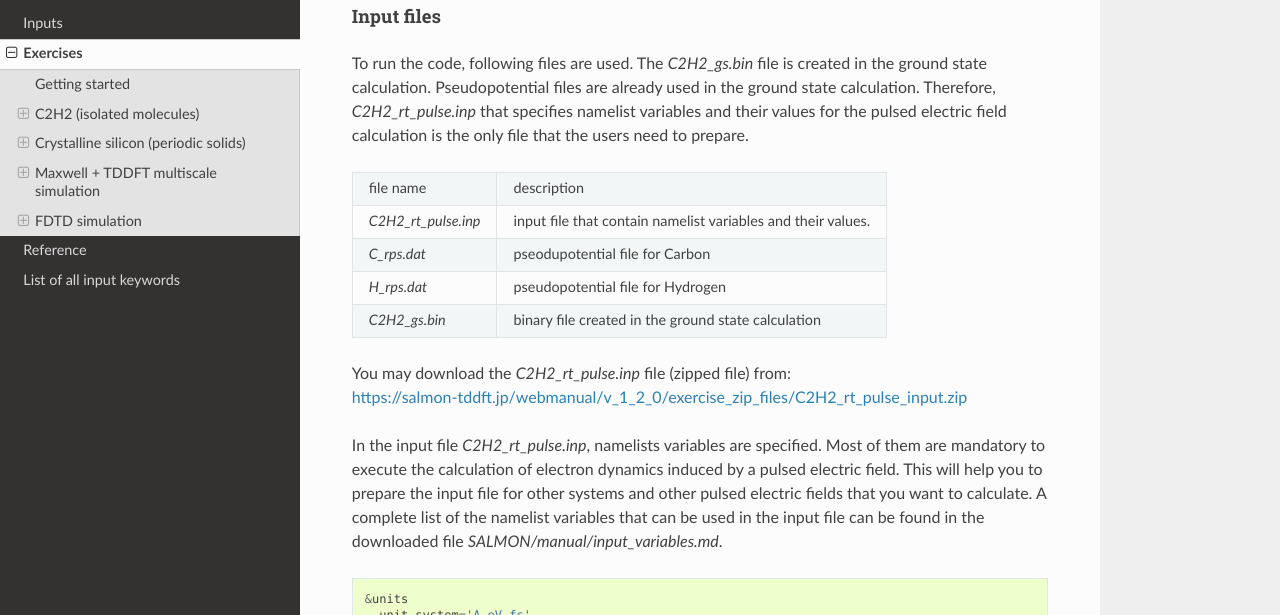
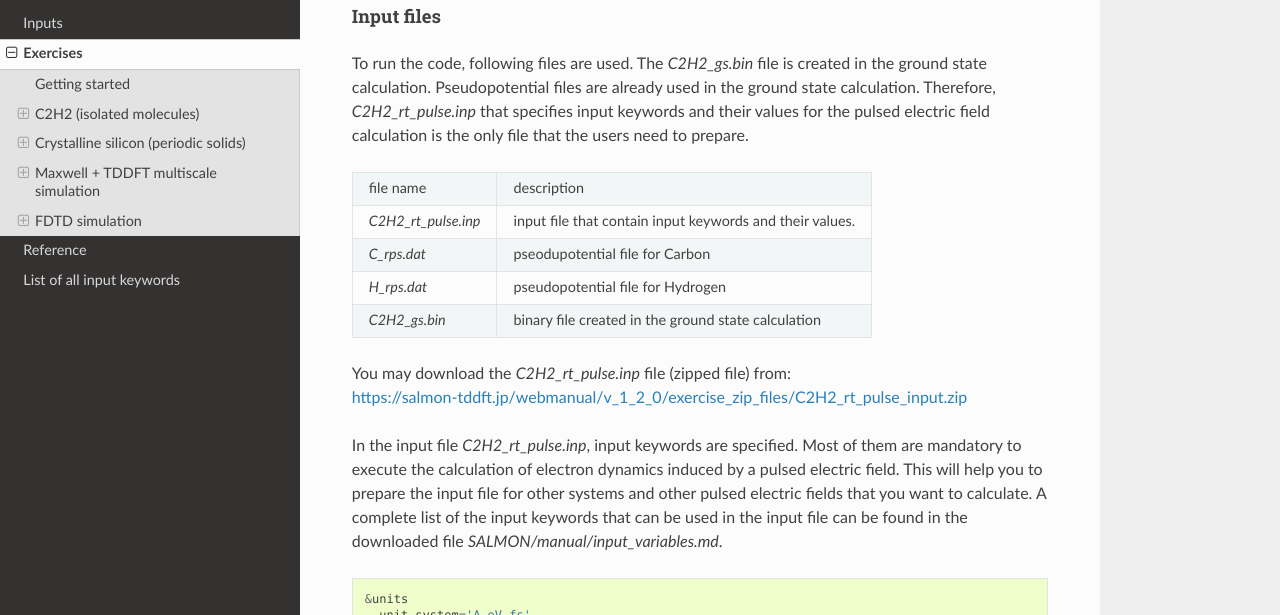
Before and after one commit to SALMON-TDDFT/SALMON-DOCS, a Sphinx documentation site: the page built from source/exercises.rst, in a window 1280 px wide and 1400 px high, scrolled down 15515 px. Shown: the part 156-771 px from the top of the window. Built offline with Sphinx 7.4.7 and the Read the Docs theme 2.0.0, drawn with Linux system fonts in a browser that asks for light colours; formulas are drawn with MathJax 3; some of the changed text lies outside the part shown.

Commit message:
Update exercises.rst

```diff
--- a/source/exercises.rst
+++ b/source/exercises.rst
@@ -19,7 +19,7 @@ and :any:`install-and-run`.
 As described in :any:`install-and-run`, you are required
 to prepare at least an input file and pseudopotential files to run
 SALMON. In the following, we present input files for several sample
-calculations and provide a brief explanation of the namelist variables
+calculations and provide a brief explanation of the input keywords
 that appear in the input files. You may modify the input files to
 execute for your own calculations. Pseudopotential files of elements
 that appear in the samples are also attached. We also present
@@ -103,8 +103,8 @@ To run the code, following files are used:
 +-----------------------------------+-----------------------------------+
 | file name                         | description                       |
 +-----------------------------------+-----------------------------------+
-| *C2H2_gs.inp*                     | input file that contains namelist |
-|                                   | variables and their values        |
+| *C2H2_gs.inp*                     | input file that contains input    |
+|                                   | keywords and their values         |
 +-----------------------------------+-----------------------------------+
 | *C_rps.dat*                       | pseodupotential file for carbon   |
 |                                   | atom                              |
@@ -118,10 +118,10 @@ To run the code, following files are used:
 | (zipped input and pseudopotential files)
 
 
-In the input file *C2H2_gs.inp*, namelists variables are specified.
+In the input file *C2H2_gs.inp*, input keywords are specified.
 Most of them are mandatory to execute the ground state calculation.
 This will help you to prepare an input file for other systems that you
-want to calculate. A complete list of the namelist variables that can be
+want to calculate. A complete list of the input keywords that can be
 used in the input file can be found in
 :any:`List of all input keywords <List of all input keywords>`.
 
@@ -193,7 +193,7 @@ Mandatory: none
      unit_system='A_eV_fs'
    /
 
-This namelist specifies the unit system to be used in the input file. If
+This input keyword specifies the unit system to be used in the input file. If
 you do not specify it, atomic unit will be used.
 See :any:`&units in Inputs <&units>` for detail.
 
@@ -202,7 +202,7 @@ For isolated systems (specified by ``iperiodic = 0`` in ``&system``),
 the unit of 1/eV is used for the output files of DOS and PDOS if
 ``unit_system = 'A_eV_fs'`` is specified, while atomic unit is used if
 not. For other output files, the Angstrom/eV/fs units are used
-irrespective of the namelist value.
+irrespective of the input keyword.
 
 **&calculation**
 
@@ -329,7 +329,7 @@ electron density,
 
 **&analysis**
 
-The following namelists specify whether the output files are created or
+The following input keywords specify whether the output files are created or
 not after the calculation.
 
 ::
@@ -556,7 +556,7 @@ Input files
 ^^^^^^^^^^^
 
 To run the code, the input file *C2H2_rt_response.inp* that contains
-namelist variables and their values for the linear response calculation
+input keywords and their values for the linear response calculation
 is required. The binary file *C2H2_gs.bin* that is created in the ground
 state calculation and pseudopotential files are also required. The
 pseudopotential files should be the same as those used in the ground
@@ -565,8 +565,8 @@ state calculation.
 +-----------------------------------+-----------------------------------+
 | file name                         | description                       |
 +-----------------------------------+-----------------------------------+
-| *C2H2_rt_response.inp*            | input file that contains namelist |
-|                                   | variables and their values        |
+| *C2H2_rt_response.inp*            | input file that contains input    |
+|                                   | keywords and their values         |
 +-----------------------------------+-----------------------------------+
 | *C_rps.dat*                       | pseodupotential file for carbon   |
 +-----------------------------------+-----------------------------------+
@@ -580,10 +580,10 @@ state calculation.
 | https://salmon-tddft.jp/webmanual/v_1_2_0/exercise_zip_files/C2H2_rt_response_input.zip
 | (zipped input file)
 
-In the input file *C2H2_rt_response.inp*, namelists variables are specified.
+In the input file *C2H2_rt_response.inp*, input keywords are specified.
 Most of them are mandatory to execute the linear response calculation.
 This will help you to prepare the input file for other systems that you
-want to calculate. A complete list of the namelist variables that can be
+want to calculate. A complete list of the input keywords that can be
 used in the input file can be found in the downloaded file
 *SALMON/manual/input_variables.md*.
 
@@ -649,7 +649,7 @@ Mandatory: none
      unit_system='A_eV_fs'
    /
 
-This namelist specifies the unit system to be used in the input file. If
+This input keyword specifies the unit system to be used in the input file. If
 you do not specify it, atomic unit will be used.
 See :any:`&units in Inputs <&units>` for detail.
 
@@ -698,7 +698,7 @@ Mandatory: iperiodic, al, nstate, nelem, natom
      nelec = 10
    /
 
-These namelists and their values should be the same as those used in the
+These input keywords and their values should be the same as those used in the
 ground state calculation. See :any:`&system in Exercise-1 <exercise-1-&system>`.
 
 **&pseudo**
@@ -718,7 +718,7 @@ Mandatory: pseudo_file, izatom
      lloc_ps(2)=0
    /
 
-These namelists and their values should be the same as those used in the
+These input keywords and their values should be the same as those used in the
 ground state calculation. See :any:`&pseudo in Exercise-1 <exercise-1-&pseudo>`.
 
 
@@ -880,15 +880,15 @@ Input files
 To run the code, following files are used. The *C2H2_gs.bin* file is
 created in the ground state calculation. Pseudopotential files are
 already used in the ground state calculation. Therefore,
-*C2H2_rt_pulse.inp* that specifies namelist variables and their values
+*C2H2_rt_pulse.inp* that specifies input keywords and their values
 for the pulsed electric field calculation is the only file that the
 users need to prepare.
 
 +-----------------------------------+-----------------------------------+
 | file name                         | description                       |
 +-----------------------------------+-----------------------------------+
-| *C2H2_rt_pulse.inp*               | input file that contain namelist  |
-|                                   | variables and their values.       |
+| *C2H2_rt_pulse.inp*               | input file that contain input     |
+|                                   | keywords and their values.        |
 +-----------------------------------+-----------------------------------+
 | *C_rps.dat*                       | pseodupotential file for Carbon   |
 +-----------------------------------+-----------------------------------+
@@ -901,12 +901,12 @@ users need to prepare.
 | You may download the *C2H2_rt_pulse.inp* file (zipped file) from:
 | https://salmon-tddft.jp/webmanual/v_1_2_0/exercise_zip_files/C2H2_rt_pulse_input.zip
 
-In the input file *C2H2_rt_pulse.inp*, namelists variables are specified.
+In the input file *C2H2_rt_pulse.inp*, input keywords are specified.
 Most of them are mandatory to execute the calculation of
 electron dynamics induced by a pulsed electric field.
 This will help you to prepare the input file for other systems and other
 pulsed electric fields that you want to calculate. A complete list of
-the namelist variables that can be used in the input file can be found
+the input keywords that can be used in the input file can be found
 in the downloaded file *SALMON/manual/input_variables.md*.
 
 
@@ -960,7 +960,7 @@ in the downloaded file *SALMON/manual/input_variables.md*.
 
 
 
-We present explanations of the namelist variables that appear in the input file below:
+We present explanations of the input keywords that appear in the input file below:
 
 
 **required and recommended variables**
@@ -975,7 +975,7 @@ Mandatory: none
      unit_system='A_eV_fs'
    /
 
-This namelist specifies the unit system to be used in the input file. If
+This input keyword specifies the unit system to be used in the input file. If
 you do not specify it, atomic unit will be used.
 See :any:`&units in Inputs <&units>` for detail.
 
@@ -1022,7 +1022,7 @@ Mandatory: iperiodic, al, nstate, nelem, natom
      nelec = 10
    /
 
-These namelists and their values should be the same as those used in the
+These input keywords and their values should be the same as those used in the
 ground state calculation.
 See :any:`&system in Exercise-1 <exercise-1-&system>`.
 
@@ -1044,7 +1044,7 @@ Mandatory: pseudo_file, izatom
      lloc_ps(2)=0
    /
 
-These namelists and their values should be the same as those used in the
+These input keywords and their values should be the same as those used in the
 ground state calculation.
 See :any:`&pseudo in Exercise-1 <exercise-1-&pseudo>`.
 
@@ -1239,8 +1239,8 @@ To run the code, following files are used:
 +-----------------------------------+-----------------------------------+
 | file name                         | description                       |
 +-----------------------------------+-----------------------------------+
-| *Si_gs_rt_response.inp*           | input file that contain namelist  |
-|                                   | variables and their values.       |
+| *Si_gs_rt_response.inp*           | input file that contain input     |
+|                                   | keywords and their values.        |
 +-----------------------------------+-----------------------------------+
 | *Si_rps.dat*                      | pseodupotential file of silicon   |
 +-----------------------------------+-----------------------------------+
@@ -1248,10 +1248,10 @@ To run the code, following files are used:
 | You may download the above 2 files (zipped file) from:
 | https://salmon-tddft.jp/webmanual/v_1_2_0/exercise_zip_files/Si_gs_rt_response_input.zip
 
-In the input file *Si_gs_rt_response.inp*, namelists variables are specified.
+In the input file *Si_gs_rt_response.inp*, input keywords are specified.
 Most of them are mandatory to execute the calculation.
 This will help you to prepare the input file for other systems that you
-want to calculate. A complete list of the namelist variables that can be
+want to calculate. A complete list of the input keywords that can be
 used in the input file can be found in the downloaded file
 *SALMON/manual/input_variables.md*.
 
@@ -1320,7 +1320,7 @@ used in the input file can be found in the downloaded file
    /
 
 
-We present explanations of the namelist variables that appear in the input file below:
+We present explanations of the input keywords that appear in the input file below:
 
 
 **&calculation**
@@ -1427,7 +1427,7 @@ Cartesian direction. See :any:`&rgrid in Inputs <&rgrid>` for more information.
 Mandatory: none
 
 
-This namelist provides grid spacing of k-space for periodic systems.
+This input keyword provides grid spacing of k-space for periodic systems.
 
 ::
 
@@ -1465,7 +1465,7 @@ See :any:`&propagation in Inputs <&propagation>` for more information.
 
 Mandatory: nscf
 
-This namelists specify parameters related to the self-consistent field
+This input keywords specify parameters related to the self-consistent field
 calculation.
 
 ::
@@ -1851,8 +1851,8 @@ To run the code, following files are used:
 +-----------------------------------+-----------------------------------+
 | file name                         | description                       |
 +-----------------------------------+-----------------------------------+
-| *Si_gs_rt_pulse.inp*              | input file that contain namelist  |
-|                                   | variables and their values.       |
+| *Si_gs_rt_pulse.inp*              | input file that contain input     |
+|                                   | keywords and their values.        |
 +-----------------------------------+-----------------------------------+
 | *Si_rps.dat*                      | pseodupotential file for Carbon   |
 +-----------------------------------+-----------------------------------+
@@ -1860,10 +1860,10 @@ To run the code, following files are used:
 | You may download the above 2 files (zipped file) from:
 | https://salmon-tddft.jp/webmanual/v_1_2_0/exercise_zip_files/Si_gs_rt_pulse_input.zip
 
-In the input file *Si_gs_rt_pulse.inp*, namelists variables are specified.
+In the input file *Si_gs_rt_pulse.inp*, input keywords are specified.
 Most of them are mandatory to execute the calculation.
 This will help you to prepare the input file for other systems that you
-want to calculate. A complete list of the namelist variables that can be
+want to calculate. A complete list of the input keywords that can be
 used in the input file can be found in the downloaded file
 *SALMON/manual/input_variables.md*.
 
@@ -1931,9 +1931,7 @@ used in the input file can be found in the downloaded file
    /
 
 
-We present explanations of the namelist variables that appear in the input file below:
-
-XXXX hoge input exe5 XXXXX
+We present explanations of the input keywords that appear in the input file below:
 
 **&calculation**
 
@@ -2041,7 +2039,7 @@ See :any:`&rgrid in Inputs <&rgrid>` for more information.
 
 Mandatory: none
 
-This namelist provides grid spacing of k-space for periodic systems.
+This input keyword provides grid spacing of k-space for periodic systems.
 
 ::
 
@@ -2079,7 +2077,7 @@ See :any:`&propagation in Inputs <&propagation>` for more information.
 
 Mandatory: nscf
 
-This namelists specify parameters related to the self-consistent field
+This input keywords specify parameters related to the self-consistent field
 calculation.
 
 ::
@@ -2106,7 +2104,7 @@ the Kohn-Sham equation. Usually this value should be 4 or 5.
      epdir_re1 = 0.,0.,1.
    /
 
-This namelist specifies the pulsed electric field applied to the system
+This input keyword specifies the pulsed electric field applied to the system
 
 ``ae_shape1 = 'Acos2'`` specifies the envelope of the pulsed electric
 field, cos^2 envelope for the vector potential.
@@ -2460,8 +2458,8 @@ To run the code, following files are used:
 +-----------------------------------+-----------------------------------+
 | file name                         | description                       |
 +-----------------------------------+-----------------------------------+
-| *Si_gs_rt_multiscale.inp*         | input file that contain namelist  |
-|                                   | variables and their values.       |
+| *Si_gs_rt_multiscale.inp*         | input file that contain input     |
+|                                   | keywords and their values.        |
 +-----------------------------------+-----------------------------------+
 | *Si_rps.dat*                      | pseodupotential file for silicon  |
 +-----------------------------------+-----------------------------------+
@@ -2469,10 +2467,10 @@ To run the code, following files are used:
 | You may download the above two files (zipped file) from:
 | https://salmon-tddft.jp/webmanual/v_1_2_0/exercise_zip_files/Si_gs_rt_multiscale_input.zip
 
-In the input file *Si_gs_rt_multiscale.inp*, namelists variables are specified.
+In the input file *Si_gs_rt_multiscale.inp*, input keywords are specified.
 Most of them are mandatory to execute the calculation.
 This will help you to prepare the input file for other systems that you
-want to calculate. A complete list of the namelist variables that can be
+want to calculate. A complete list of the input keywords that can be
 used in the input file can be found in the downloaded file
 *SALMON/manual/input_variables.md*.
 
@@ -2546,7 +2544,7 @@ used in the input file can be found in the downloaded file
    /
 
 
-We present explanations of the namelist variables that appear in the input file below:
+We present explanations of the input keywords that appear in the input file below:
 
 
 **&calculation**
@@ -2662,7 +2660,7 @@ See :any:`&rgrid in Inputs <&rgrid>` for more information.
 
 Mandatory: none
 
-This namelist provides grid spacing of k-space for periodic systems.
+This input keyword provides grid spacing of k-space for periodic systems.
 
 ::
 
@@ -2700,7 +2698,7 @@ See :any:`&propagation in Inputs <&propagation>` for more information.
 
 Mandatory: nscf
 
-This namelists specify parameters related to the self-consistent field
+This input keywords specify parameters related to the self-consistent field
 calculation.
 
 ::
@@ -2726,7 +2724,7 @@ the Kohn-Sham equation. Usually this value should be 4 or 5.
       epdir_re1 = 0.,0.,1.
     /
 
-This namelist specifies the pulsed electric field applied to the system
+This input keyword specifies the pulsed electric field applied to the system
 
 ``ae_shape1 = 'Acos2'`` specifies the envelope of the pulsed electric
 field, cos^2 envelope for the vector potential.
@@ -2750,7 +2748,7 @@ See :any:`&emfield in Inputs <&emfield>` for detail.
 
 **&multiscale**
 
-This namelist specifies information necessary for Maxwell - TDDFT
+This input keyword specifies information necessary for Maxwell - TDDFT
 multiscale calculations.
 
 ::
@@ -3197,7 +3195,7 @@ Mandatory: none
      unit_system = 'A_eV_fs'
    /
 
-This namelist specifies the unit system to be used in the input file. If you do not specify it, atomic unit will be used.
+This input keyword specifies the unit system to be used in the input file. If you do not specify it, atomic unit will be used.
 
 **&system**
 
@@ -3319,10 +3317,10 @@ Those are included in SALMON(SALMON/examples/exercise_08_classicEM_rt/).
 | The shape file can be generated by program ``FDTD_make_shape`` in SALMON utilities:
 | https://salmon-tddft.jp/utilities.html
 
-In the input file *classicEM_rt_pulse.inp*, namelists variables are specified.
+In the input file *classicEM_rt_pulse.inp*, input keywords are specified.
 Most of them are mandatory to execute the calculation of the pulsed electric field response in the metallic nanosphere.
 This will help you to prepare the input file for other systems and other pulsed electric fields that you want to calculate.
-A complete list of the namelist variables that can be used in the input file can be found in :any:`List of all input keywords <List of all input keywords>`.
+A complete list of the input keywords that can be used in the input file can be found in :any:`List of all input keywords <List of all input keywords>`.
 
 ::
 
@@ -3416,7 +3414,7 @@ Mandatory: none
      unit_system = 'A_eV_fs'
    /
 
-This namelist specifies the unit system to be used in the input file.
+This input keyword specifies the unit system to be used in the input file.
 If you do not specify it, atomic unit will be used.
 
 **&system**
```
